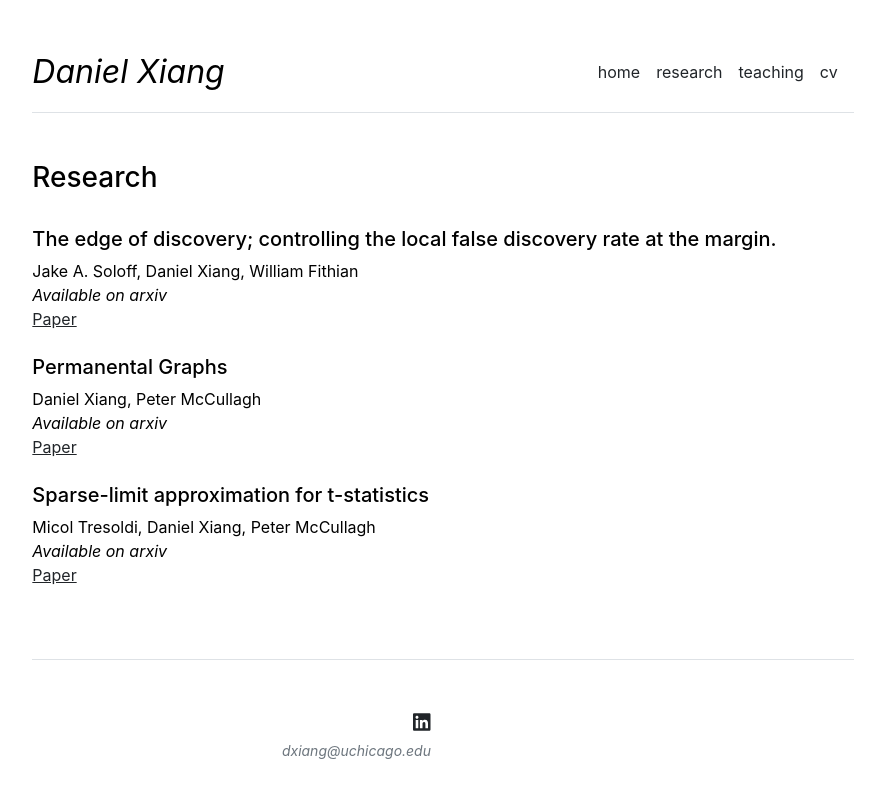
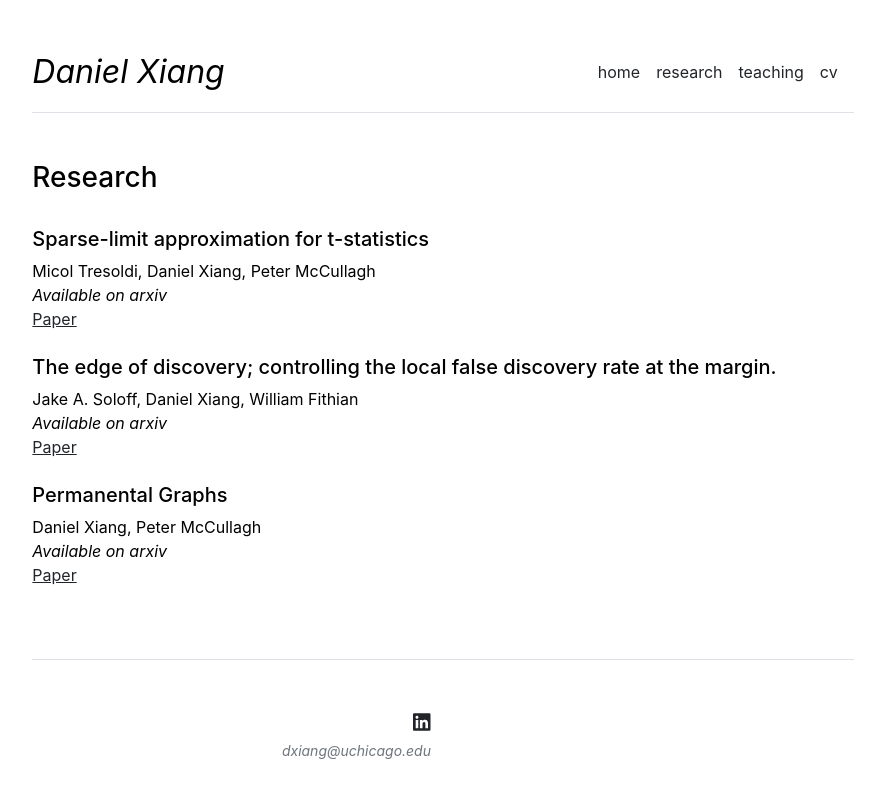
Before and after one commit to dan-xiang/dan-xiang.github.io, a Jekyll site: the page built from research.md, in a window 1280 px wide. Shown: the top 798 px of the page, without its empty margins (197-1066 px from the left). Built offline with Jekyll 4.4.1, drawn with Linux system fonts in a browser that asks for light colours; part of the change alters nothing that is shown.

```diff
--- a/research.md
+++ b/research.md
@@ -3,6 +3,13 @@ layout: publications
 title: Publications
 slug: /research
 publications:
+
+- title: Sparse-limit approximation for t-statistics
+  authors: Micol Tresoldi, Daniel Xiang, Peter McCullagh
+  conference: Available on arxiv
+  paperlink: https://arxiv.org/abs/2307.01395
+  codelink: NA
+  slides: NA
 
 - title: The edge of discovery; controlling the local false discovery rate at the margin.
   authors: Jake A. Soloff, Daniel Xiang, William Fithian
@@ -18,11 +25,4 @@ publications:
   codelink: NA
   slides: NA
 
-- title: Sparse-limit approximation for t-statistics
-  authors: Micol Tresoldi, Daniel Xiang, Peter McCullagh
-  conference: Available on arxiv
-  paperlink: https://arxiv.org/abs/2307.01395
-  codelink: NA
-  slides: NA
-
 ---
```
